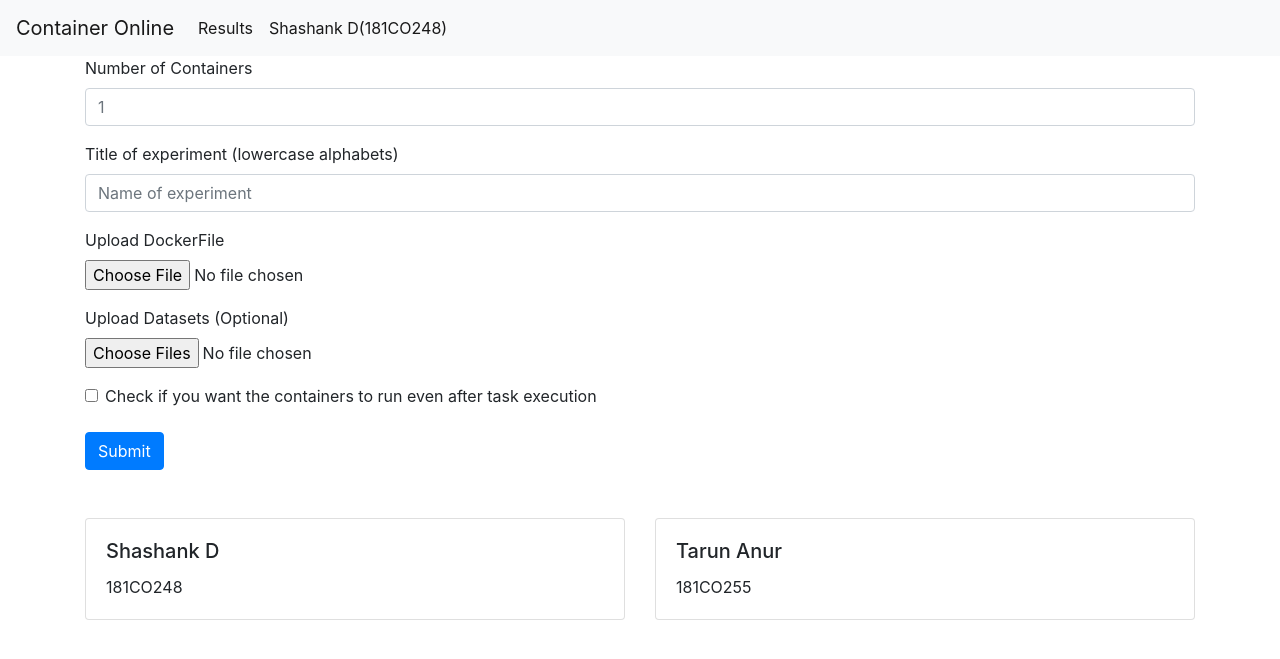
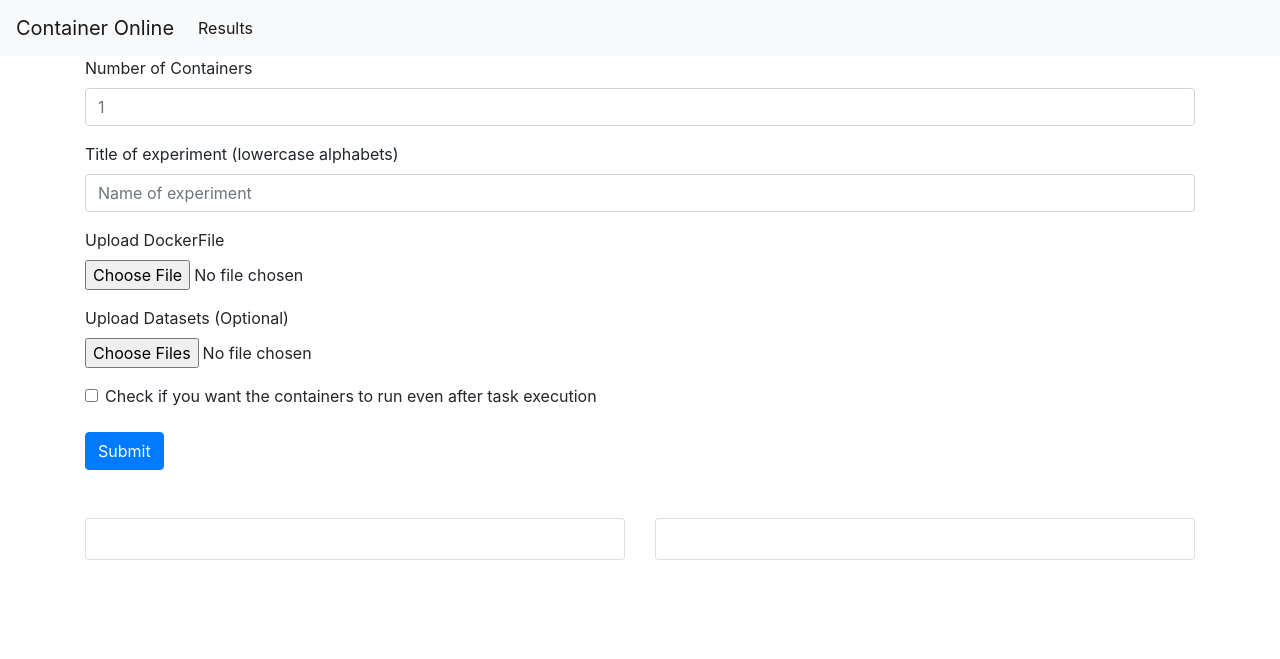
Before and after one commit to shashank68/container_online, a Flask app: page / in a window 1280 px wide. Shown: the top 659 px of the page. Run offline with Flask 2, Linux system fonts and the light colour scheme; some libraries are stand-ins or nearby versions.

Commit message:
Update configure.html

```diff
--- a/templates/configure.html
+++ b/templates/configure.html
@@ -22,9 +22,6 @@
       <ul class="navbar-nav">
         <li class="nav-item active">
           <a class="nav-link" href="/containers">Results <span class="sr-only">(current)</span></a>
-        </li>
-        <li class="nav-item active">
-          <a class="nav-link" href="#">Shashank D(181CO248) <span class="sr-only">(current)</span></a>
         </li>
       </ul>
     </div>
@@ -62,16 +59,12 @@
       <div class="col-sm-6">
         <div class="card">
           <div class="card-body">
-            <h5 class="card-title">Shashank D</h5>
-            <p class="card-text">181CO248</p>
           </div>
         </div>
       </div>
       <div class="col-sm-6">
         <div class="card">
           <div class="card-body">
-            <h5 class="card-title">Tarun Anur</h5>
-            <p class="card-text">181CO255</p>
           </div>
         </div>
       </div>
```
